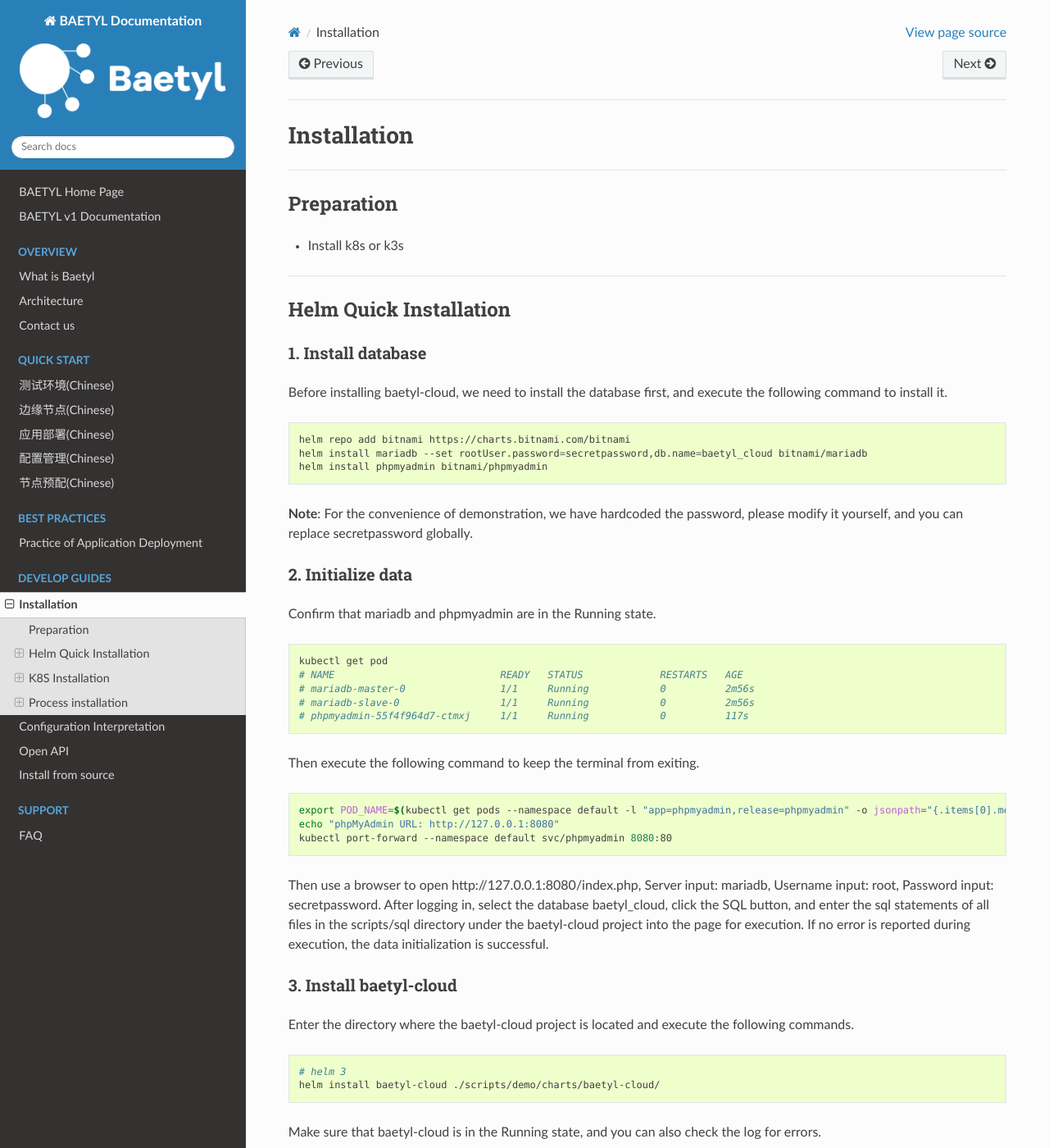
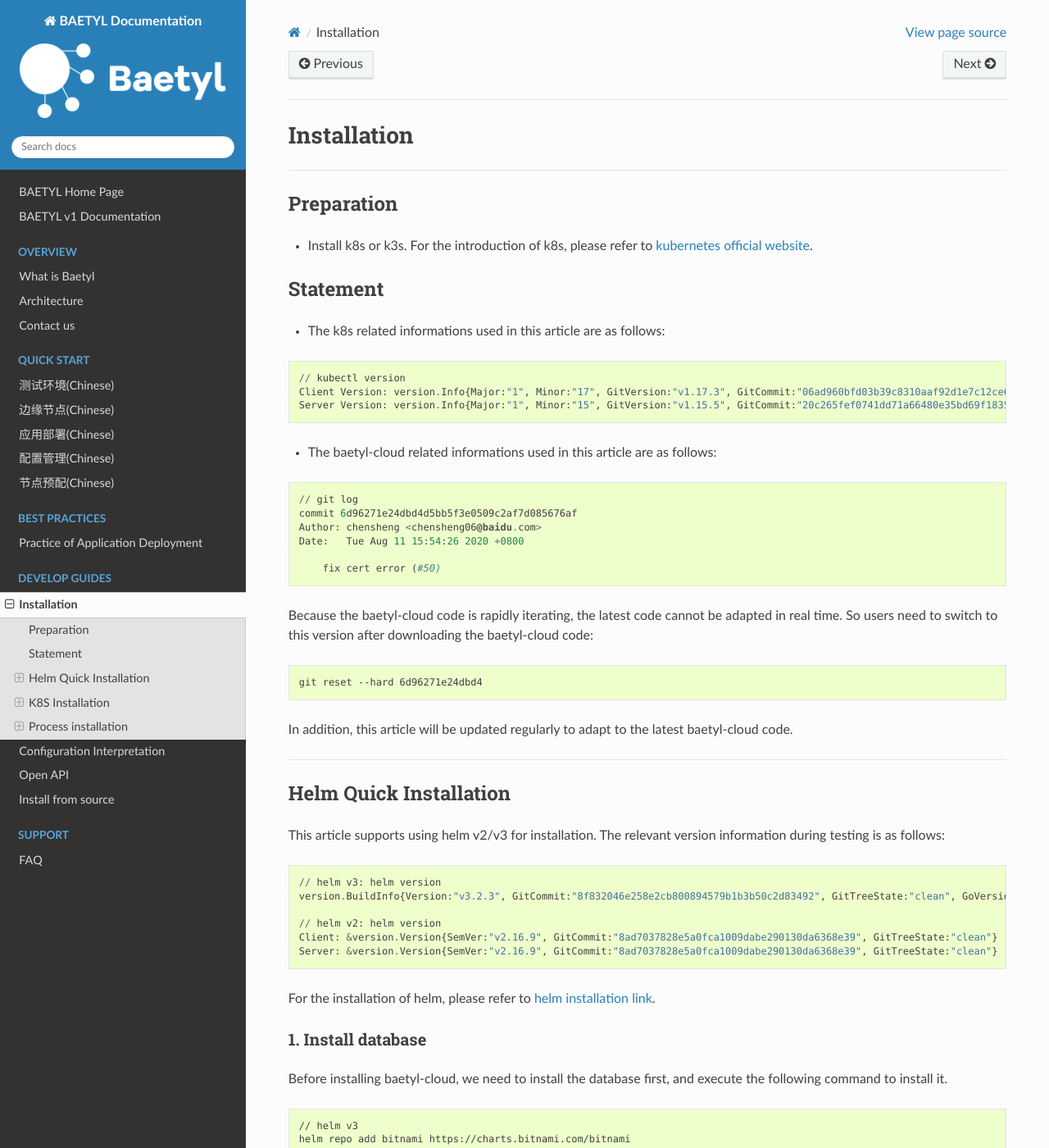
Before and after one commit to baetyl/baetyl-docs-en, a Sphinx documentation site: the page built from docs/develop/install.md, in a window 1280 px wide and 1400 px high. Shown: the whole window at 82% size. Built offline with Sphinx 7.4.7 and the Read the Docs theme 2.0.0, drawn with Linux system fonts in a browser that asks for light colours; some of the changed text lies outside the part shown.

Commit message:
update install.md

````diff
--- a/docs/develop/install.md
+++ b/docs/develop/install.md
@@ -4,20 +4,62 @@
 
 ## Preparation
 
-- Install k8s or k3s
+- Install k8s or k3s. For the introduction of k8s, please refer to [kubernetes official website](https://kubernetes.io).
+
+## Statement
+
+- The k8s related informations used in this article are as follows:
+```
+// kubectl version
+Client Version: version.Info{Major:"1", Minor:"17", GitVersion:"v1.17.3", GitCommit:"06ad960bfd03b39c8310aaf92d1e7c12ce618213", GitTreeState:"clean", BuildDate:"2020-02-11T18:14:22Z", GoVersion:"go1.13.6", Compiler:"gc", Platform:"darwin/amd64"}
+Server Version: version.Info{Major:"1", Minor:"15", GitVersion:"v1.15.5", GitCommit:"20c265fef0741dd71a66480e35bd69f18351daea", GitTreeState:"clean", BuildDate:"2019-10-15T19:07:57Z", GoVersion:"go1.12.10", Compiler:"gc", Platform:"linux/amd64"}
+```
+
+- The baetyl-cloud related informations used in this article are as follows:
+```
+// git log
+commit 6d96271e24dbd4d5bb5f3e0509c2af7d085676af
+Author: chensheng <chensheng06@baidu.com>
+Date:   Tue Aug 11 15:54:26 2020 +0800
+
+    fix cert error (#50)
+```
+
+Because the baetyl-cloud code is rapidly iterating, the latest code cannot be adapted in real time. So users need to switch to this version after downloading the baetyl-cloud code:
+```shell script
+git reset --hard 6d96271e24dbd4
+```
+In addition, this article will be updated regularly to adapt to the latest baetyl-cloud code.
 
 ----
 
 ## Helm Quick Installation
+
+This article supports using helm v2/v3 for installation. The relevant version information during testing is as follows:
+```
+// helm v3: helm version
+version.BuildInfo{Version:"v3.2.3", GitCommit:"8f832046e258e2cb800894579b1b3b50c2d83492", GitTreeState:"clean", GoVersion:"go1.13.12"}
+
+// helm v2: helm version
+Client: &version.Version{SemVer:"v2.16.9", GitCommit:"8ad7037828e5a0fca1009dabe290130da6368e39", GitTreeState:"clean"}
+Server: &version.Version{SemVer:"v2.16.9", GitCommit:"8ad7037828e5a0fca1009dabe290130da6368e39", GitTreeState:"clean"}
+```
+For the installation of helm, please refer to [helm installation link](https://helm.sh/docs/intro/install).
 
 ### 1. Install database
 
 Before installing baetyl-cloud, we need to install the database first, and execute the following command to install it.
 
 ```shell
+// helm v3
 helm repo add bitnami https://charts.bitnami.com/bitnami
 helm install mariadb --set rootUser.password=secretpassword,db.name=baetyl_cloud bitnami/mariadb
 helm install phpmyadmin bitnami/phpmyadmin
+
+// helm v2
+helm repo add bitnami https://charts.bitnami.com/bitnami
+helm install --name mariadb --set rootUser.password=secretpassword,db.name=baetyl_cloud bitnami/mariadb
+helm install --name phpmyadmin bitnami/phpmyadmin
 ```
 **Note**: For the convenience of demonstration, we have hardcoded the password, please modify it yourself, and you can replace secretpassword globally.
 
@@ -41,17 +83,38 @@
 kubectl port-forward --namespace default svc/phpmyadmin 8080:80
 ```
 
-Then use a browser to open http://127.0.0.1:8080/index.php, Server input: mariadb, Username input: root, Password input: secretpassword. After logging in, select the database baetyl_cloud, click the SQL button, and enter the sql statements of all files in the scripts/sql directory under the baetyl-cloud project into the page for execution. If no error is reported during execution, the data initialization is successful.
+Then use a browser to open http://127.0.0.1:8080/index.php, Server input: mariadb, Username input: root, Password input: secretpassword. After logging in, select the database baetyl_cloud, click the SQL button, and enter tables.sql and data.sql in the scripts/sql directory under the baetyl-cloud project into the page for execution. If no error is reported during execution, the data initialization is successful. If you have installed before, please pay attention to delete the historical data under the baetyl-cloud database when installing again.
 
 ### 3. Install baetyl-cloud
 
-Enter the directory where the baetyl-cloud project is located and execute the following commands.
+For helm v3, enter the directory where the baetyl-cloud project is located and execute the following commands.
 
 ```shell
-# helm 3
+# helm v3
 helm install baetyl-cloud ./scripts/demo/charts/baetyl-cloud/
 ```
-Make sure that baetyl-cloud is in the Running state, and you can also check the log for errors.
+
+For helm v2, users need to do some additional operations in the above directories:
+
+- Modify the apiVersion version in ./scripts/demo/charts/baetyl-cloud/Chart.yaml from v2 to v1 and save it as follows:
+```yaml
+apiVersion: v1
+name: baetyl-cloud
+description: A Helm chart for Kubernetes
+
+...
+```
+- Import crds manually:
+```shell script
+kubectl apply -f ./scripts/demo/charts/baetyl-cloud/crds/
+```
+- use helm v2 to install baetyl-cloud:
+```shell script
+// helm v2
+helm install --name baetyl-cloud ./scripts/demo/charts/baetyl-cloud/
+```
+
+To make sure that baetyl-cloud is in the Running state, and you can also check the log for errors.
 
 ```shell
 kubectl get pod
````
